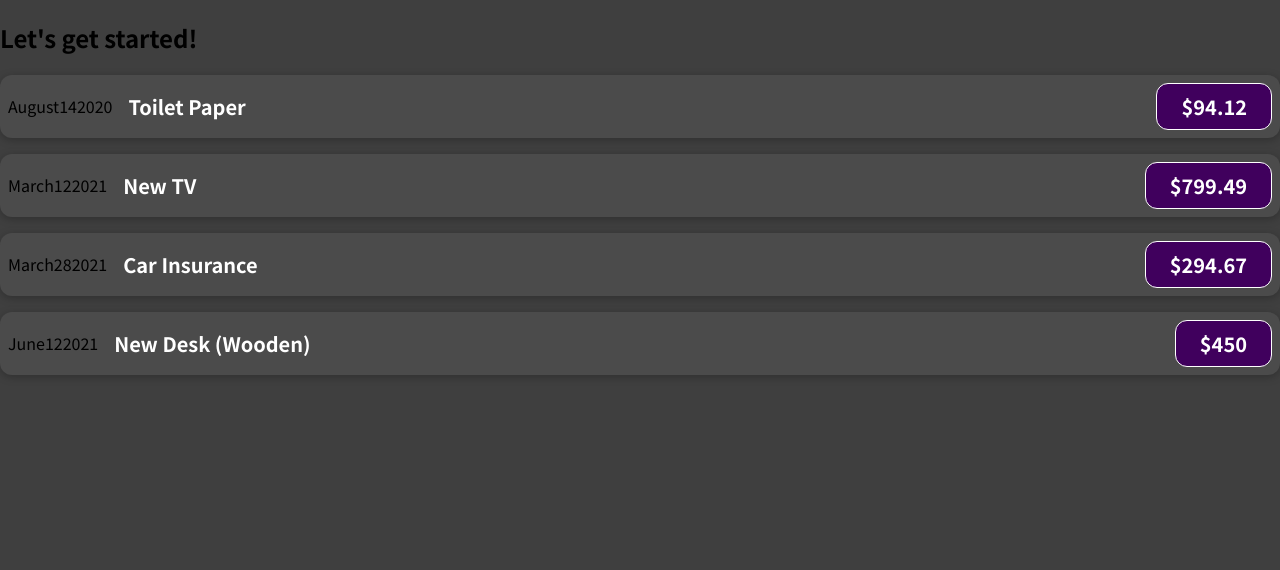
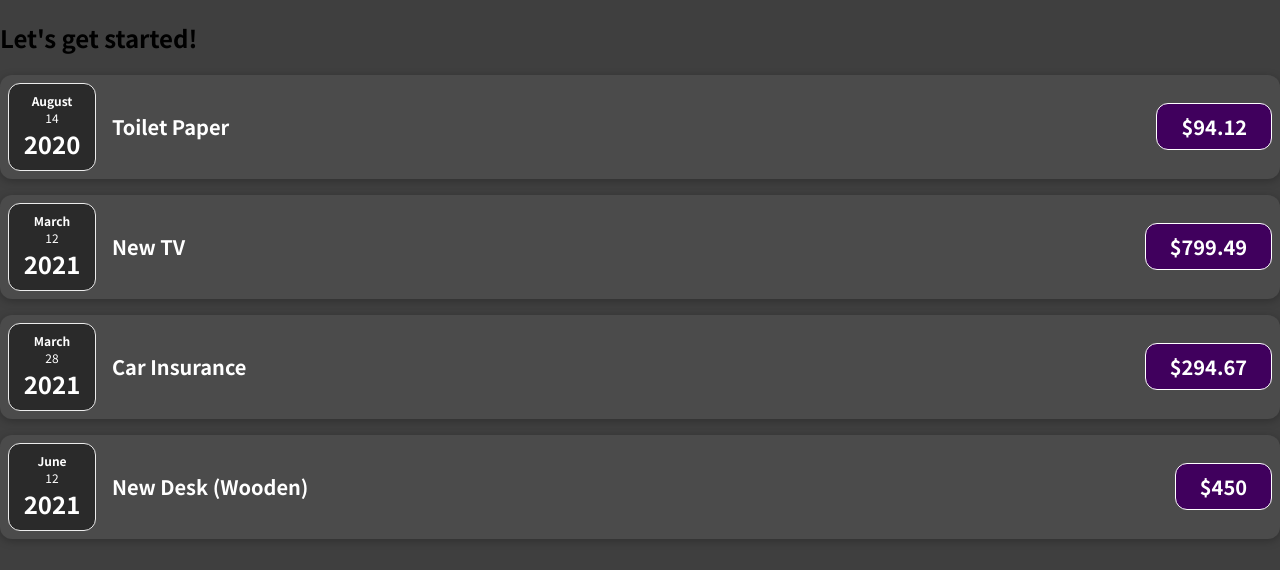
Before and after one commit to yejinpak48/React-Study, a JavaScript app: page / in a window 1280 px wide. Shown: the top 570 px of the page. Built offline with nearby package versions, Linux system fonts and the light colour scheme.

Commit message:
feat: ExpenseDate 컴포넌트 추가

```diff
--- /dev/null
+++ b/src/components/ExpenseDate.css
@@ -0,0 +1,26 @@
+.expense-date {
+  display: flex;
+  flex-direction: column;
+  width: 5.5rem;
+  height: 5.5rem;
+  border: 1px solid #ececec;
+  background-color: #2a2a2a;
+  color: white;
+  border-radius: 12px;
+  align-items: center;
+  justify-content: center;
+}
+
+.expense-date__month {
+  font-size: 0.75rem;
+  font-weight: bold;
+}
+
+.expense-date__year {
+  font-size: 0.75rem;
+}
+
+.expense-date__day {
+  font-size: 1.5rem;
+  font-weight: bold;
+}
--- /dev/null
+++ b/src/components/ExpenseDate.js
@@ -0,0 +1,17 @@
+import './ExpenseDate.css';
+
+function ExpenseDate(props) {
+  const month = props.date.toLocaleString('en-US', { month: 'long' });
+  const year = props.date.toLocaleString('en-US', { day: '2-digit' });
+  const day = props.date.getFullYear();
+
+  return (
+    <div className="expense-date">
+      <div className="expense-date__month">{month}</div>
+      <div className="expense-date__year">{year}</div>
+      <div className="expense-date__day">{day}</div>
+    </div>
+  )
+}
+
+export default ExpenseDate;
--- a/src/components/ExpenseItem.js
+++ b/src/components/ExpenseItem.js
@@ -1,15 +1,11 @@
+import ExpenseDate from './ExpenseDate';
 import './ExpenseItem.css';
 
 function ExpenseItem(props) {
-  const month = props.date.toLocaleString('en-US', { month: 'long' });
-  const year = props.date.toLocaleString('en-US', { day: '2-digit' });
-  const day = props.date.getFullYear();
 
   return (
     <div className='expense-item'>
-      <div>{month}</div>
-      <div>{year}</div>
-      <div>{day}</div>
+      <ExpenseDate date={props.date} />
       <div className='expense-item__description'>
         <h2>{props.title}</h2>
         <div className='expense-item__price'>${props.amount}</div>
```
